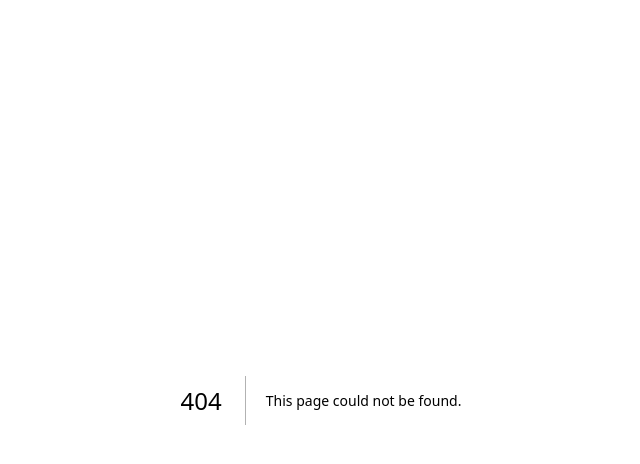
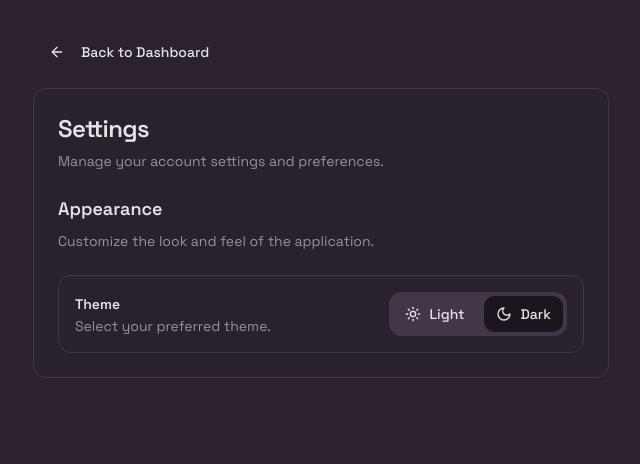
Before and after one commit to sourav0006/AssignMate, a Next.js app: page /settings in a window 1280 px wide. Before the commit this address had no page. Shown: the top 464 px of the page, without its empty margins (319-959 px from the left). Built offline with nearby package versions, Linux system fonts and the light colour scheme.

Commit message:
make a setting page. the settings option is not working. also include a

```diff
--- a/src/app/layout.tsx
+++ b/src/app/layout.tsx
@@ -1,3 +1,4 @@
+
 import type {Metadata} from 'next';
 import './globals.css';
 import { Toaster } from "@/components/ui/toaster";
@@ -13,11 +14,23 @@ export default function RootLayout({
   children: React.ReactNode;
 }>) {
   return (
-    <html lang="en" className="dark">
+    <html lang="en" className="">
       <head>
         <link rel="preconnect" href="https://fonts.googleapis.com" />
         <link rel="preconnect" href="https://fonts.gstatic.com" crossOrigin="anonymous" />
         <link href="https://fonts.googleapis.com/css2?family=Space+Grotesk:wght@300..700&display=swap" rel="stylesheet" />
+        <script
+          dangerouslySetInnerHTML={{
+            __html: `
+              (function() {
+                const theme = localStorage.getItem('theme') || 'dark';
+                if (theme === 'dark') {
+                  document.documentElement.classList.add('dark');
+                }
+              })();
+            `,
+          }}
+        />
       </head>
       <body className="font-body antialiased min-h-screen">
         {children}
--- /dev/null
+++ b/src/app/settings/page.tsx
@@ -0,0 +1,38 @@
+
+import { Button } from "@/components/ui/button";
+import { Card, CardContent, CardDescription, CardHeader, CardTitle } from "@/components/ui/card";
+import { ArrowLeft } from "lucide-react";
+import Link from "next/link";
+import { ThemeSwitcher } from "@/components/settings/ThemeSwitcher";
+
+export default function SettingsPage() {
+  return (
+    <div className="min-h-screen bg-muted/40 p-4 md:p-8">
+      <div className="max-w-xl mx-auto">
+        <Button asChild variant="ghost" className="mb-4">
+          <Link href="/dashboard">
+            <ArrowLeft className="mr-2 h-4 w-4" />
+            Back to Dashboard
+          </Link>
+        </Button>
+        <Card>
+          <CardHeader>
+            <CardTitle className="text-2xl font-headline">Settings</CardTitle>
+            <CardDescription>
+              Manage your account settings and preferences.
+            </CardDescription>
+          </CardHeader>
+          <CardContent className="space-y-6">
+            <div className="space-y-2">
+                <h3 className="text-lg font-semibold">Appearance</h3>
+                <p className="text-sm text-muted-foreground">
+                    Customize the look and feel of the application.
+                </p>
+            </div>
+            <ThemeSwitcher />
+          </CardContent>
+        </Card>
+      </div>
+    </div>
+  );
+}
--- a/src/components/layout/Header.tsx
+++ b/src/components/layout/Header.tsx
@@ -95,9 +95,11 @@ export function Header({ mode, setMode }: HeaderProps) {
                     <span>Profile</span>
                 </Link>
             </DropdownMenuItem>
-            <DropdownMenuItem>
-              <Settings className="mr-2 h-4 w-4" />
-              <span>Settings</span>
+            <DropdownMenuItem asChild>
+              <Link href="/settings">
+                <Settings className="mr-2 h-4 w-4" />
+                <span>Settings</span>
+              </Link>
             </DropdownMenuItem>
             <DropdownMenuSeparator />
              <DropdownMenuItem asChild>
--- /dev/null
+++ b/src/components/settings/ThemeSwitcher.tsx
@@ -0,0 +1,64 @@
+
+"use client";
+
+import { useEffect, useState } from "react";
+import { Button } from "@/components/ui/button";
+import { Card, CardContent } from "@/components/ui/card";
+import { Label } from "@/components/ui/label";
+import { Moon, Sun } from "lucide-react";
+import { cn } from "@/lib/utils";
+
+type Theme = "light" | "dark";
+
+export function ThemeSwitcher() {
+  const [theme, setTheme] = useState<Theme>("dark");
+
+  useEffect(() => {
+    const storedTheme = localStorage.getItem("theme") as Theme | null;
+    if (storedTheme) {
+      setTheme(storedTheme);
+    }
+  }, []);
+
+  useEffect(() => {
+    if (theme === "dark") {
+      document.documentElement.classList.add("dark");
+    } else {
+      document.documentElement.classList.remove("dark");
+    }
+    localStorage.setItem("theme", theme);
+  }, [theme]);
+
+  return (
+    <Card>
+      <CardContent className="p-4">
+        <div className="flex items-center justify-between">
+            <div>
+                <Label htmlFor="theme" className="font-semibold">Theme</Label>
+                <p className="text-sm text-muted-foreground">Select your preferred theme.</p>
+            </div>
+            <div className="flex items-center gap-2 rounded-lg bg-muted p-1">
+                <Button
+                    variant={theme === 'light' ? 'default' : 'ghost'}
+                    size="sm"
+                    onClick={() => setTheme('light')}
+                    className={cn("gap-2", theme === 'light' && "bg-background text-foreground shadow-sm")}
+                >
+                    <Sun className="h-4 w-4" />
+                    Light
+                </Button>
+                 <Button
+                    variant={theme === 'dark' ? 'default' : 'ghost'}
+                    size="sm"
+                    onClick={() => setTheme('dark')}
+                    className={cn("gap-2", theme === 'dark' && "bg-background text-foreground shadow-sm")}
+                >
+                    <Moon className="h-4 w-4" />
+                    Dark
+                </Button>
+            </div>
+        </div>
+      </CardContent>
+    </Card>
+  );
+}
```
